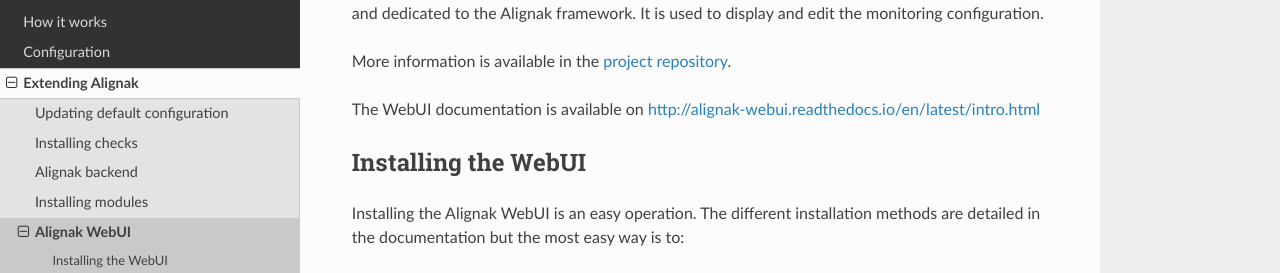
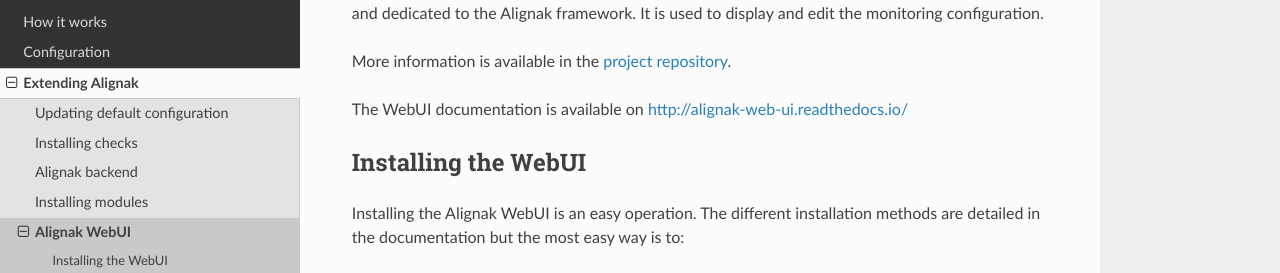
Before and after one commit to Alignak-monitoring/alignak-doc, a Sphinx documentation site: the page built from source/05_extending_alignak/alignak_webui.rst, in a window 1280 px wide and 1194 px high. Shown: the part 182-455 px from the top of the window. Built offline with Sphinx 7.4.7 and the Read the Docs theme 2.0.0, drawn with Linux system fonts in a browser that asks for light colours; some of the changed lines change nothing that is shown.

Commit message:
Fix broken link ... once again thanks to @ddurieux :)

```diff
--- a/source/05_extending_alignak/alignak_webui.rst
+++ b/source/05_extending_alignak/alignak_webui.rst
@@ -9,7 +9,7 @@
 
 More information is available in the `project repository <https://github.com/Alignak-monitoring-contrib/alignak-webui>`_.
 
-The WebUI documentation is available on http://alignak-webui.readthedocs.io/en/latest/intro.html
+The WebUI documentation is available on http://alignak-web-ui.readthedocs.io/
 
 
 Installing the WebUI
```
